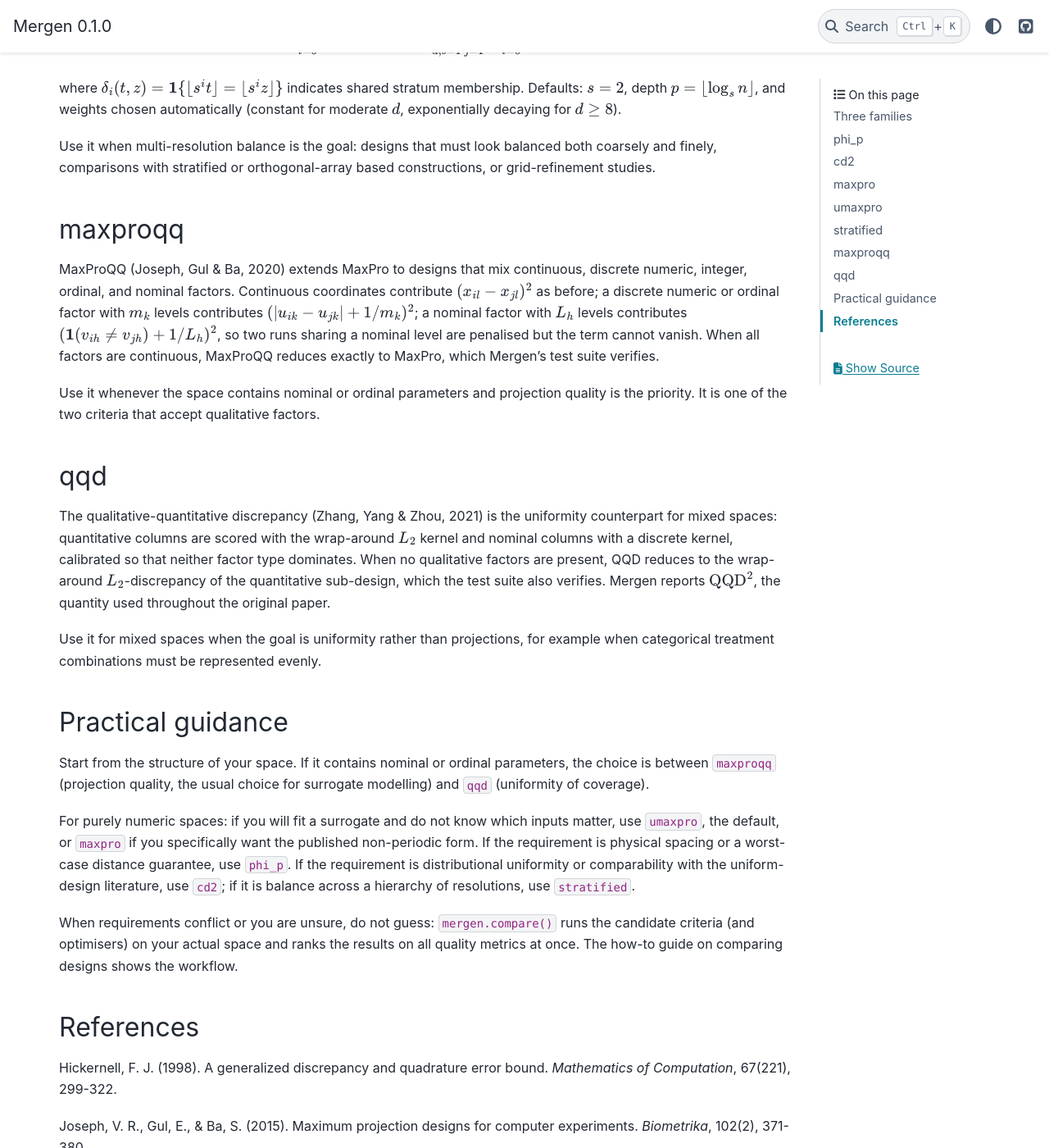
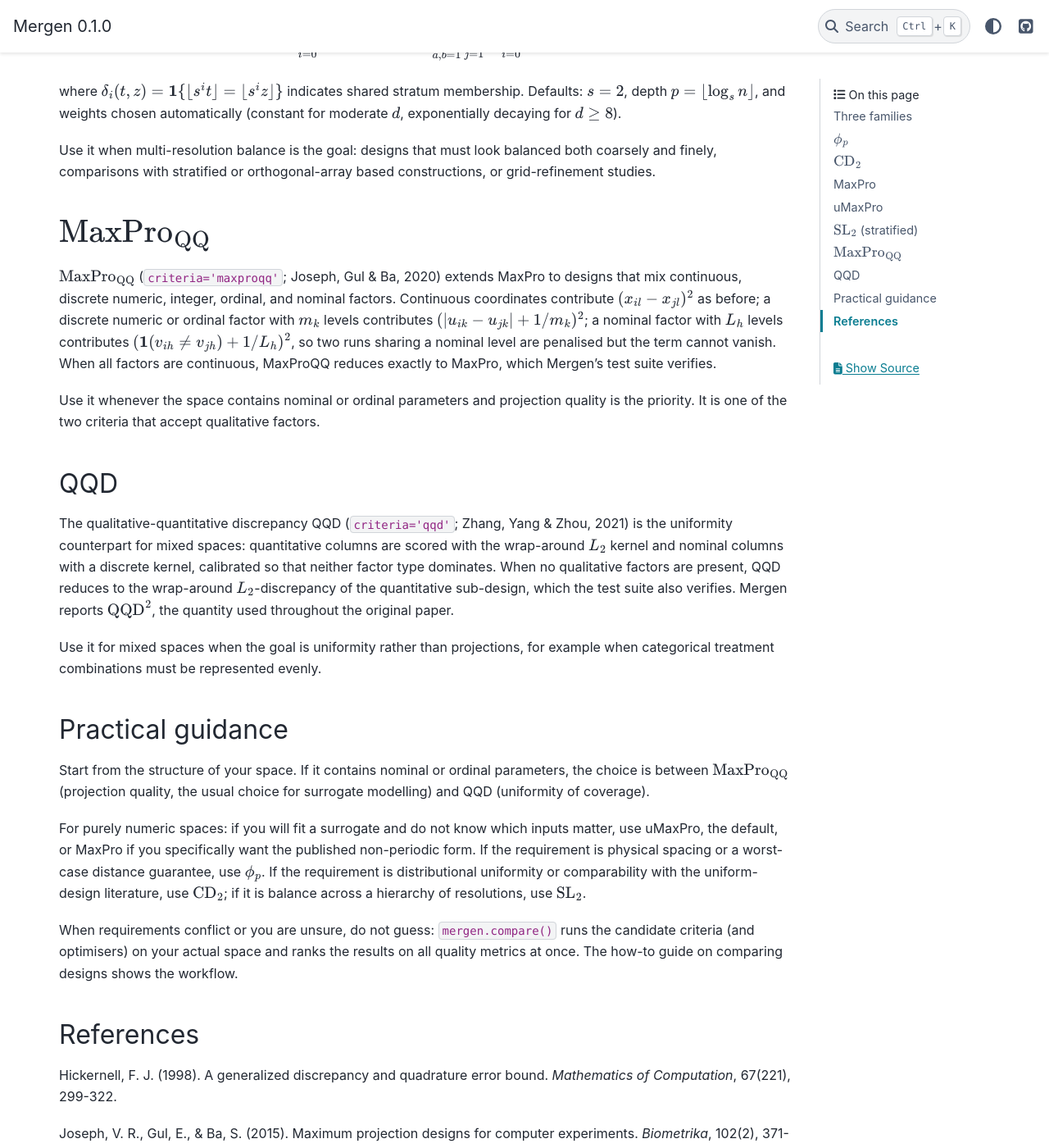
Before and after one commit to acanbay/mergen, a Sphinx documentation site: the page built from docs/explanation/choosing_criterion.md, in a window 1280 px wide and 1400 px high, scrolled down 2924 px. Shown: the whole window at 82% size. Built offline with Sphinx 7.4.7 and the PyData theme 0.15.4, drawn with Linux system fonts in a browser that asks for light colours; some of the changed text lies outside the part shown.

Commit message:
docs: align notation with the plot/export registry
Prose, tables, and headings now use the LaTeX display forms defined in
criterion_latex and metric_latex (phi_p -> $\phi_p$, cd2 -> CD_2,
stratified -> SL_2, maxproqq -> MaxPro_QQ, plus the metric symbols
d_min, d_mM, |rho|_max, CD2_proj, CV_d, d_bar); code identifiers
appear once per criterion as criteria='...'. The verbatim terminal
snippet in understanding_output keeps plain names by design, since
plain-text targets use registry names. No code changes.

```diff
--- a/docs/explanation/choosing_criterion.md
+++ b/docs/explanation/choosing_criterion.md
@@ -28,24 +28,24 @@ design that is excellent in $d$ dimensions can collapse onto few
 distinct values when projected onto the two inputs that drive the
 response.
 
-| Criterion | Family | Qualitative factors | Reference |
-|---|---|---|---|
-| `phi_p` | distance | no | Morris & Mitchell (1995) |
-| `cd2` | uniformity | no | Hickernell (1998) |
-| `maxpro` | projection | no | Joseph, Gul & Ba (2015) |
-| `umaxpro` | projection | no | Vorechovsky & Masek (2026) |
-| `stratified` | uniformity | no | Tian & Xu (2025) |
-| `maxproqq` | projection | yes | Joseph, Gul & Ba (2020) |
-| `qqd` | uniformity | yes | Zhang, Yang & Zhou (2021) |
+| Criterion | `criteria=` | Family | Qualitative factors | Reference |
+|---|---|---|---|---|
+| $\phi_p$ | `'phi_p'` | distance | no | Morris & Mitchell (1995) |
+| $\mathrm{CD}_2$ | `'cd2'` | uniformity | no | Hickernell (1998) |
+| MaxPro | `'maxpro'` | projection | no | Joseph, Gul & Ba (2015) |
+| uMaxPro | `'umaxpro'` | projection | no | Vorechovsky & Masek (2026) |
+| $\mathrm{SL}_2$ | `'stratified'` | uniformity | no | Tian & Xu (2025) |
+| $\mathrm{MaxPro_{QQ}}$ | `'maxproqq'` | projection | yes | Joseph, Gul & Ba (2020) |
+| QQD | `'qqd'` | uniformity | yes | Zhang, Yang & Zhou (2021) |
 
-## phi_p
+## $\phi_p$
 
 $$
 \phi_p(D) = \Big( \sum_{i<j} d_{ij}^{-p} \Big)^{1/p},
 \qquad d_{ij} = \lVert x_i - x_j \rVert_2,
 $$
 
-with $p = 15$ by default. As $p \to \infty$, minimising $\phi_p$
+with $p = 15$ by default (selected with `criteria='phi_p'`). As $p \to \infty$, minimising $\phi_p$
 becomes equivalent to maximising the minimum inter-point distance, the
 classical maximin objective; finite $p$ keeps the objective smooth
 enough to optimise while concentrating almost all weight on the
@@ -57,7 +57,7 @@ no two runs are near-duplicates. Its known weakness is projections: a
 maximin-optimal design can still project poorly onto subsets of the
 inputs.
 
-## cd2
+## $\mathrm{CD}_2$
 
 The centred $L_2$-discrepancy (Hickernell, 1998) measures the
 worst-case mismatch, in an $L_2$ sense over all corner-anchored boxes,
@@ -73,7 +73,8 @@ $$
        - \tfrac12 |x_{ik}-x_{jk}|\Big),
 $$
 
-and Mergen reports $\mathrm{CD} = \sqrt{\mathrm{CD}^2}$.
+and Mergen reports $\mathrm{CD} = \sqrt{\mathrm{CD}^2}$
+(selected with `criteria='cd2'`).
 
 Use it when overall uniformity is the goal, when results must be
 comparable with the uniform-design literature, or when integration-type
@@ -81,13 +82,14 @@ quantities will be estimated from the runs. It is also the criterion
 whose implementation can be cross-checked against an independent one
 in SciPy, which Mergen's validation suite does.
 
-## maxpro
+## MaxPro
 
 $$
 \psi(D) = \sum_{i<j} \prod_{l=1}^{d} (x_{il} - x_{jl})^{-2}.
 $$
 
-Because the product runs over every coordinate, a single pair of
+MaxPro (`criteria='maxpro'`): because the product runs over every
+coordinate, a single pair of
 points sharing a value in any one coordinate makes that pair's term
 explode. The criterion therefore forces all $n$ points to remain
 distinct in every one-dimensional projection and, as Joseph, Gul & Ba
@@ -101,9 +103,10 @@ advance which inputs matter: projection quality is then the property
 that pays. Its known artefact is a mild repulsion of points from the
 region near the boundary.
 
-## umaxpro
+## uMaxPro
 
-uMaxPro (Vorechovsky & Masek, 2026) keeps the MaxPro construction but
+uMaxPro (`criteria='umaxpro'`; Vorechovsky & Masek, 2026) keeps
+the MaxPro construction but
 replaces every squared coordinate difference by its periodic
 counterpart,
 
@@ -121,9 +124,10 @@ checks explicitly. It is the default criterion in `Sampler.run`.
 Use it in the same situations as MaxPro; prefer it when uniform
 treatment of the boundary matters, which is most of the time.
 
-## stratified
+## $\mathrm{SL}_2$ (stratified)
 
-The stratified $L_2$-discrepancy (Tian & Xu, 2025) evaluates
+The stratified $L_2$-discrepancy $\mathrm{SL}_2$
+(`criteria='stratified'`; Tian & Xu, 2025) evaluates
 uniformity across a nested hierarchy of grids: at depth $i$ each axis
 is cut into $s^i$ equal strata, and the criterion aggregates, over
 depths $i = 0, \dots, p$ and all axes, how evenly the points occupy
@@ -146,9 +150,10 @@ Use it when multi-resolution balance is the goal: designs that must
 look balanced both coarsely and finely, comparisons with stratified or
 orthogonal-array based constructions, or grid-refinement studies.
 
-## maxproqq
+## $\mathrm{MaxPro_{QQ}}$
 
-MaxProQQ (Joseph, Gul & Ba, 2020) extends MaxPro to designs that mix
+$\mathrm{MaxPro_{QQ}}$ (`criteria='maxproqq'`; Joseph, Gul & Ba,
+2020) extends MaxPro to designs that mix
 continuous, discrete numeric, integer, ordinal, and nominal factors.
 Continuous coordinates contribute $(x_{il} - x_{jl})^2$ as before;
 a discrete numeric or ordinal factor with $m_k$ levels contributes
@@ -162,9 +167,10 @@ Use it whenever the space contains nominal or ordinal parameters and
 projection quality is the priority. It is one of the two criteria that
 accept qualitative factors.
 
-## qqd
+## QQD
 
-The qualitative-quantitative discrepancy (Zhang, Yang & Zhou, 2021) is
+The qualitative-quantitative discrepancy QQD (`criteria='qqd'`;
+Zhang, Yang & Zhou, 2021) is
 the uniformity counterpart for mixed spaces: quantitative columns are
 scored with the wrap-around $L_2$ kernel and nominal columns with a
 discrete kernel, calibrated so that neither factor type dominates.
@@ -180,17 +186,17 @@ be represented evenly.
 ## Practical guidance
 
 Start from the structure of your space. If it contains nominal or
-ordinal parameters, the choice is between `maxproqq` (projection
-quality, the usual choice for surrogate modelling) and `qqd`
-(uniformity of coverage).
+ordinal parameters, the choice is between $\mathrm{MaxPro_{QQ}}$
+(projection quality, the usual choice for surrogate modelling) and
+QQD (uniformity of coverage).
 
 For purely numeric spaces: if you will fit a surrogate and do not know
-which inputs matter, use `umaxpro`, the default, or `maxpro` if you
+which inputs matter, use uMaxPro, the default, or MaxPro if you
 specifically want the published non-periodic form. If the requirement
-is physical spacing or a worst-case distance guarantee, use `phi_p`.
+is physical spacing or a worst-case distance guarantee, use $\phi_p$.
 If the requirement is distributional uniformity or comparability with
-the uniform-design literature, use `cd2`; if it is balance across a
-hierarchy of resolutions, use `stratified`.
+the uniform-design literature, use $\mathrm{CD}_2$; if it is balance
+across a hierarchy of resolutions, use $\mathrm{SL}_2$.
 
 When requirements conflict or you are unsure, do not guess:
 `mergen.compare()` runs the candidate criteria (and optimisers) on
```
Also changed, not shown: docs/explanation/choosing_algorithm.md (+3 -3 lines), docs/explanation/quality_metrics.md (+6 -6 lines), docs/how-to/domain_examples.md (+1 -1 lines), docs/how-to/parameter_types.md (+2 -1 lines), docs/tutorials/first_design.md (+1 -1 lines).
